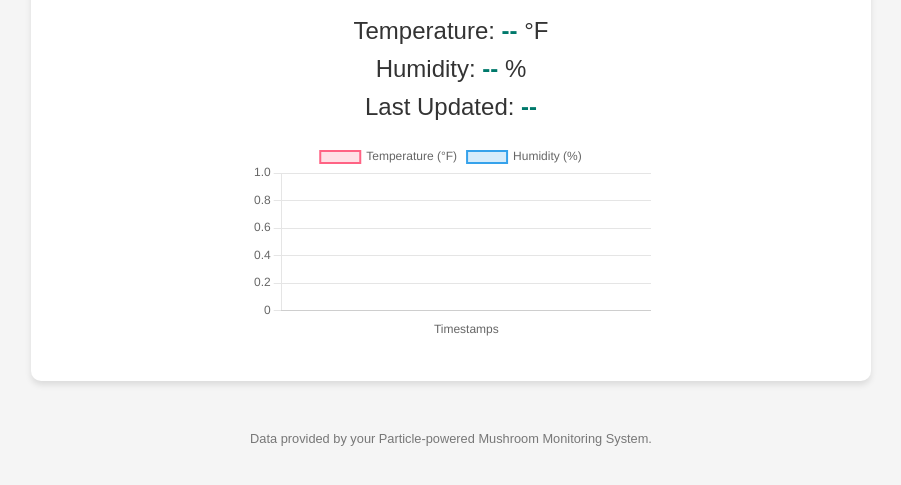
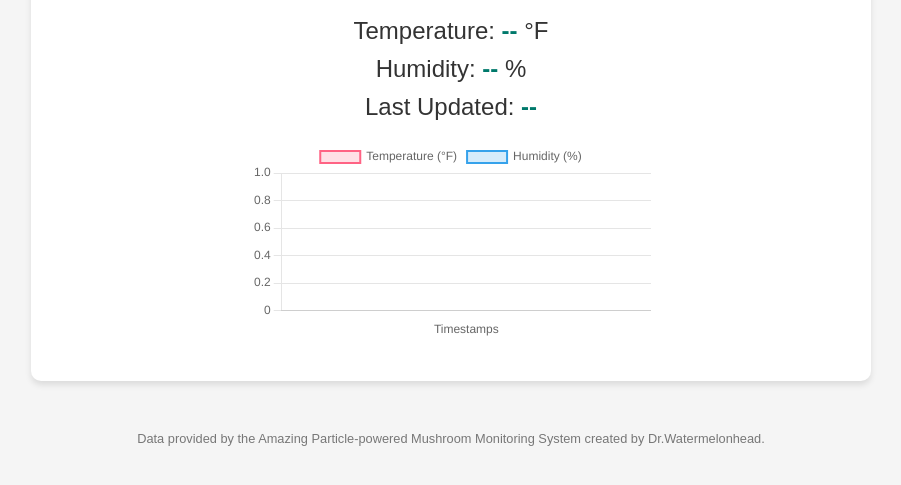
Before and after one commit to mrlilholt/makeMushroomDashboard, a plain HTML site: page index.html in a window 1280 px wide. Shown: the part 283-768 px from the top of the page, without its empty margins (189-1090 px from the left). Drawn offline with nearby package versions, Linux system fonts and the light colour scheme; no server answers; a web font is replaced by a local one.

Commit message:
dr is in

```diff
--- a/index.html
+++ b/index.html
@@ -69,7 +69,7 @@
     <canvas id="dataChart"></canvas>
   </div>
   <footer>
-    Data provided by your Particle-powered Mushroom Monitoring System.
+    Data provided by the Amazing Particle-powered Mushroom Monitoring System created by Dr.Watermelonhead.
   </footer>
   <script>
     const temperatureData = [];
```
